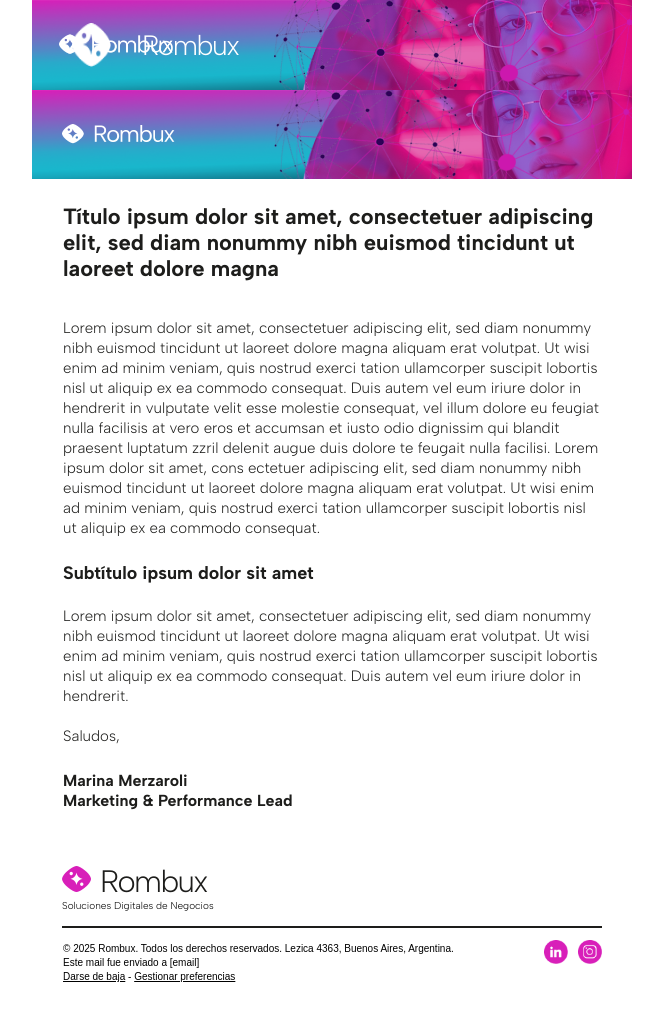
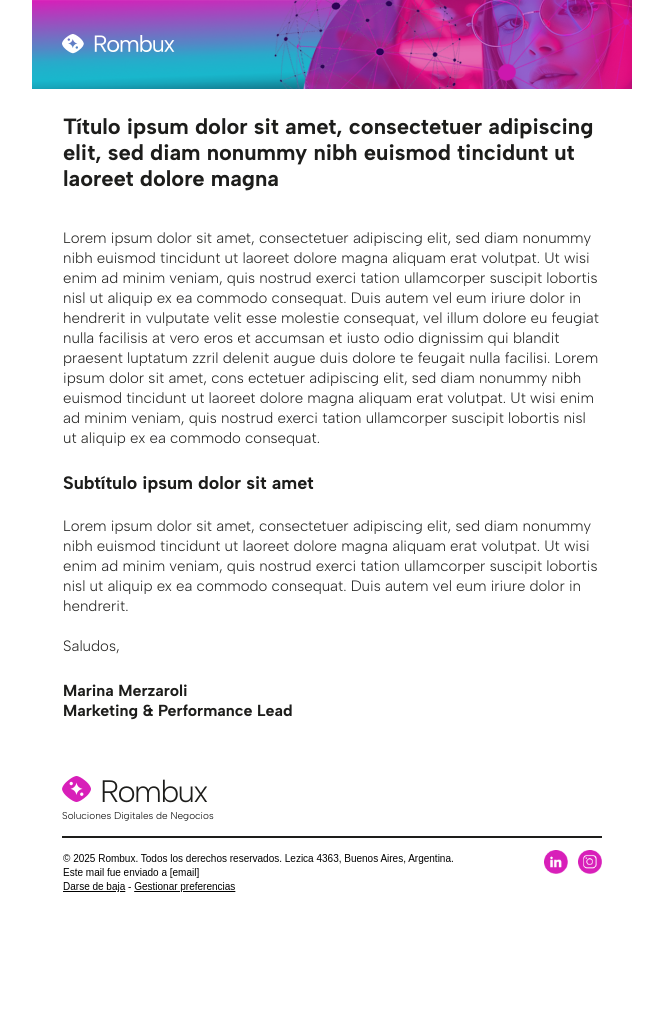
Before and after one commit to Rombux-web/rombux-email-templates, a plain HTML site: page template_generico/template_generico.html in a window 1280 px wide. Shown: the whole page, without its empty margins (308-971 px from the left). After the commit the page ends 924 px from the top, so only its background shows below. Drawn offline with Linux system fonts and the light colour scheme.

Commit message:
Update template_generico.html

```diff
--- a/template_generico/template_generico.html
+++ b/template_generico/template_generico.html
@@ -18,46 +18,6 @@
 </head>
 
 <body style="margin:0; padding:0;">
-  <!-- Banner Header (compatible email HTML y Outlook) -->
-  <table width="100%" cellpadding="0" cellspacing="0" border="0" align="center" style="max-width:600px;">
-    <tr>
-      <!-- Banner Fondo -->
-      <td
-        style="padding:0; margin:0; position:relative; background-image:url('https://rombux-web.github.io/rombux-email-templates/assets/banner-logo-email-1200.png'); background-size:cover; background-position:center; height:90px;">
-        <!--[if gte mso 9]>
-      <v:rect xmlns:v="urn:schemas-microsoft-com:vml" fill="true" stroke="false" style="width:600px;height:90px;">
-        <v:fill type="frame" src="https://rombux-web.github.io/rombux-email-templates/assets/banner-plano.png" color="#e51571"/>
-        <v:textbox inset="0,0,0,0">
-      <![endif]-->
-        <table width="100%" cellpadding="0" cellspacing="0" border="0" style="height:90px;">
-          <tr>
-            <td style="width:70px; padding-left:40px; vertical-align:middle;">
-              <!-- Logo blanco -->
-              <img src="https://rombux-web.github.io/rombux-email-templates/assets/rombux-logo-blanco.png"
-                alt="Logo Rombux" width="39" height="44" style="display:inline-block; vertical-align:middle;">
-            </td>
-            <td style="vertical-align:middle;">
-              <!-- Texto Rombux escalable -->
-              <span style="
-              font-family: 'Albert Sans', Arial, Helvetica, sans-serif;
-              font-weight:400;
-              font-size:28px;
-              line-height: 1.1em;
-              letter-spacing: -0.05em;
-              color:#fff;
-              display:inline-block;">
-                Rombux
-              </span>
-            </td>
-          </tr>
-        </table>
-        <!--[if gte mso 9]>
-        </v:textbox>
-      </v:rect>
-      <![endif]-->
-      </td>
-    </tr>
-  </table>
 
   <!-- Banner superior responsive -->
   <table width="100%" cellpadding="0" cellspacing="0" border="0" align="center" style="max-width:600px;">
```
